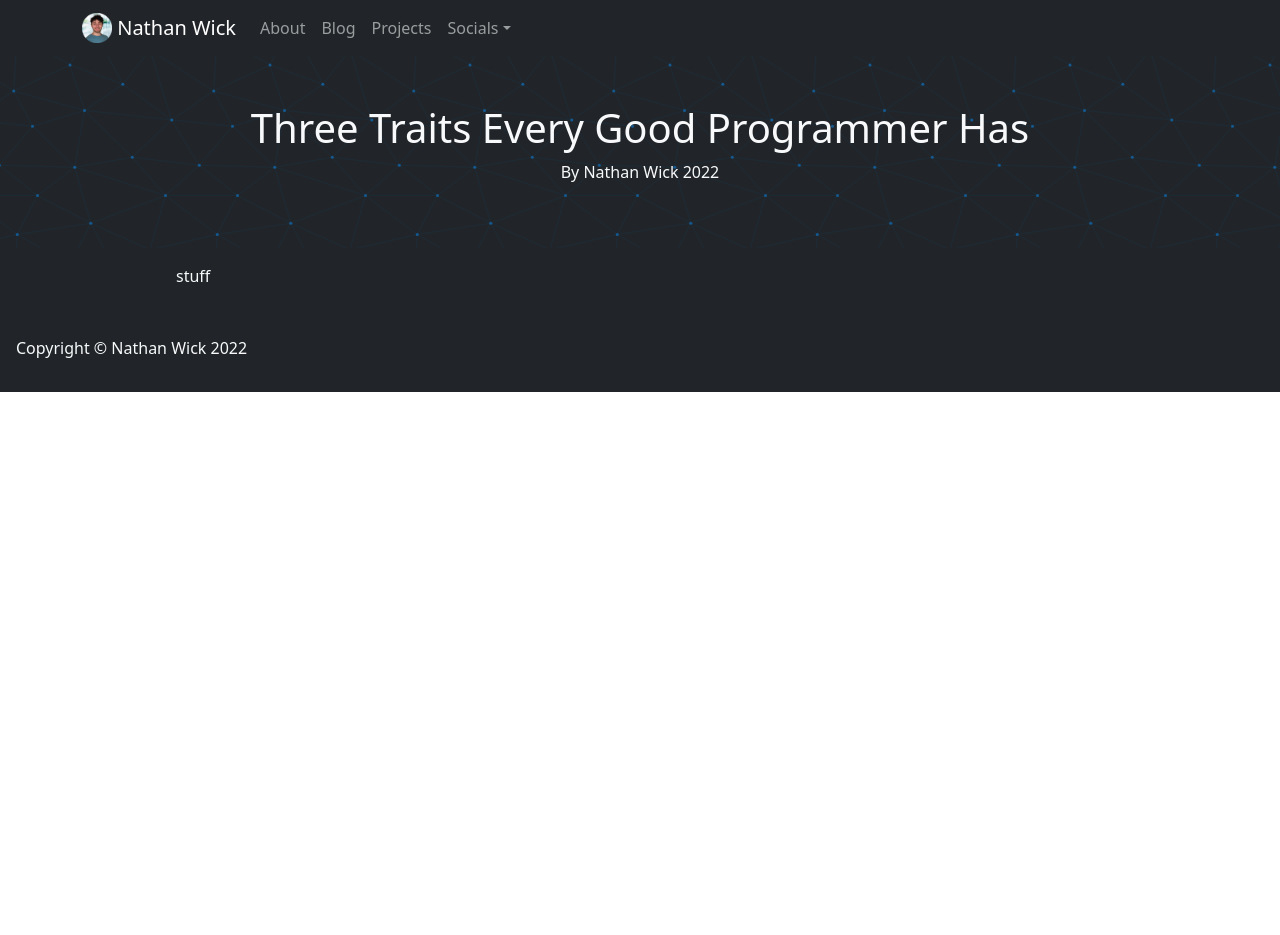
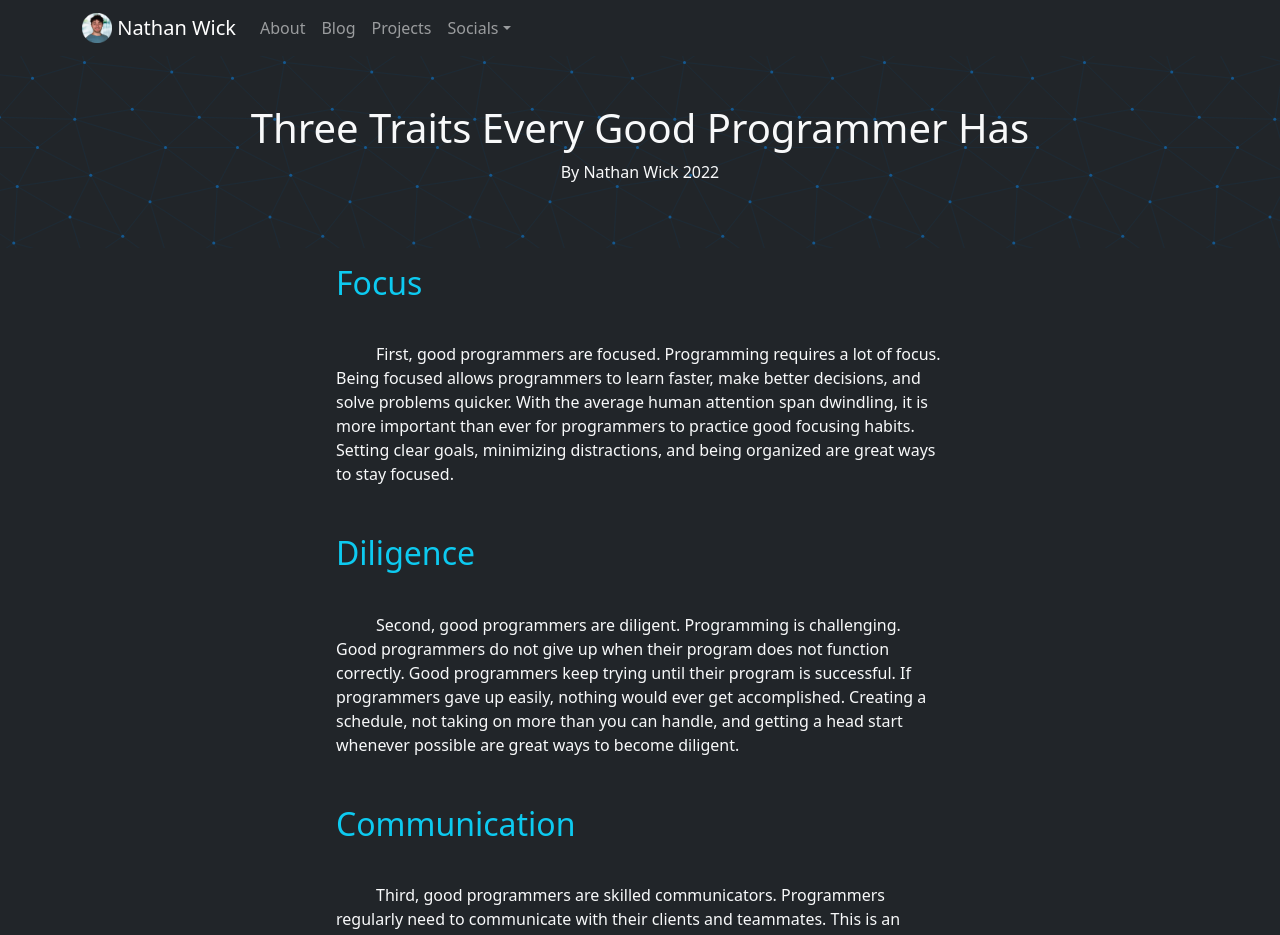
Before and after one commit to nathan-wick/nathan-wick-old, a React (Create React App) app in the folder nathan-wick/: page /blog/three-traits-every-good-programmer-has in a window 1280 px wide. Shown: the top 935 px of the page. Before the commit the page ends 800 px from the top, so only its background shows below. Built offline with nearby package versions, Linux system fonts and the light colour scheme.

Commit message:
Completed First Blog

```diff
--- /dev/null
+++ b/nathan-wick/src/components/Heading.tsx
@@ -0,0 +1,14 @@
+const Heading = (props: any) => {
+    return (
+        <div
+            className={`${props.isMobile ? `w-100` : `w-50`} m-auto p-3`}>
+            <h2
+                className='text-bright'>
+                {props.text}
+            </h2>
+        </div>
+    );
+}
+
+
+export default Heading;
--- a/nathan-wick/src/components/Testimonial.tsx
+++ b/nathan-wick/src/components/Testimonial.tsx
@@ -28,8 +28,7 @@ const Testimonial = (props: any) => {
                 }
                 {
                     props.relation ?
-                        <p
-                            className='text-bright'>
+                        <p>
                             {props.relation}
                         </p> : <></>
                 }
--- a/nathan-wick/src/components/Text.tsx
+++ b/nathan-wick/src/components/Text.tsx
@@ -1,8 +1,11 @@
 const Text = (props: any) => {
     return (
         <div
-            className={`mx-auto p-3 w-75`}>
-            <p>
+            className={`${props.isMobile ? `w-100` : `w-50`} m-auto p-3`}>
+            <p
+                style={{
+                    textIndent: '40px',
+                }}>
                 {props.text}
             </p>
         </div>
--- a/nathan-wick/src/components/views/About.tsx
+++ b/nathan-wick/src/components/views/About.tsx
@@ -121,50 +121,50 @@ const testimonials = [
     {
         image: AbbyStroupImage,
         name: 'Abby Stroup',
-        relation: 'Colleague',
+        relation: 'Colleague at the University of Cincinnati',
         text: '"Nathan and I worked in a group together for a Fundamentals of IT class at the University of Cincinnati. Nathan was an extremely valuable teammate during this project as he absolutely went above and beyond with the requirements for the assignment. He has great technical expertise in software development and works very well with others. Any team/company would be lucky to have him!"',
     },
     {
         image: BlakeSchriewerImage,
         name: 'Blake Schriewer',
-        relation: 'Colleague',
+        relation: 'Colleague at the University of Cincinnati',
         text: '"Nathan and I worked on a web application together and he went above and beyond to make it stand out. You can tell Nathan has a genuine passion for Software Development just by hearing the way he talks about his projects. Nathan is exactly the type of teammate you would want to work along side of. Nathan makes great suggestions, listens, and includes everyone. Working with Nathan was a pleasure."',
     },
     {
         image: DerrickAdkinsImage,
         name: 'Derrick Adkins',
-        relation: 'Colleague',
+        relation: 'Colleague at the University of Cincinnati',
         text: '"I worked with Nathan on a final project in a Web Development course at UC, in which he was an essential part of the group. He facilitated the development of the plan to execute and the delegation of tasks to team members as well as contributing a generous amount to the repository. Nathan is a strong programmer with good communication skills and I would be happy to collaborate with him again."',
     },
     {
         image: JeffSommerImage,
         name: 'Jeff Sommer',
-        relation: 'Professor',
+        relation: 'Professor at Sinclair Community College',
         text: '"I was the professor for five classes with Nathan: Introduction to Problem Solving Computer Programming, Information System Analysis and Design, C++ Software Development, Database Management, and Network Security. I have known him since January, 2019. Nathans work was consistently of high quality. He attended every class session, completed assignments on time, actively participated in course discussions, and demonstrated professionalism in our correspondence. A great strength that Nathan has developed is problem-solving. When faced with problems completing assignments, he took the the time to generate possible solutions and tests before asking for help. Doing so well in the variety of classes that Nathan had with me tells me that he would be valuable in many information technology roles. He is not just a programmer, he is well rounded in many aspects of computing systems. Nathan has a positive attitude, demonstrates technological proficiency, and is a pleasure to work with."',
     },
     {
         image: JacobMacleodImage,
         name: 'Jacob Macleod',
-        relation: 'Colleague',
+        relation: 'Colleague at the University of Cincinnati',
         text: '"I got to know Nathan through developing the website project called "Games Galore" during the Spring Semester of 2022 at the University of Cincinnati. The website was built with the ASP.NET framework and connects to a database of video games for the data that is used on the website. He excelled at working on the frontend of the website, as well as the backend, to help create a website that looks great and functions well. He always attended meetings and responded quickly to messages concerning the project. He also has a great attitude for collaborating with others and discussing the development of the project in meetings. Some of the specific skills he used on the project includes the use of the programming languages C#, HTML, and CSS. From my experience with him, I can say that he would be a great person to collaborate with and someone who can contribute very much to a project."',
     },
     {
         image: AnthonyFoliviImage,
         name: 'Anthony Folivi',
-        relation: 'Colleague',
+        relation: 'Colleague at the University of Cincinnati',
         text: '"Nathan is a detailed software developer with vast knowledge of Software Development. He gives a lot of thought for user experience. He delivers on time with the utmost of professional outlook."',
 
     },
     {
         image: AlexisConnerImage,
         name: 'Alexis Conner',
-        relation: 'Colleague',
+        relation: 'Colleague at the University of Cincinnati',
         text: '"Nathan goes above and beyond to help his teammates no matter the situation. He always makes sure everyone feels included and is a great peer, as well as a leader!"',
     },
     {
         image: AlexanderSpurlockImage,
         name: 'Alexander Spurlock',
-        relation: 'Colleague',
+        relation: 'Colleague at the University of Cincinnati',
         text: '"It was very enjoyable to work with Nathan on our Android app project. He organized, and attended of course, all of the meetings. Additionally, he reached out to others if he saw them struggle by giving unique perspectives and just a helping hand. Nathan is a good teammate to have and I look forward to working with him some, if such a time arises."',
     },
 ];
--- a/nathan-wick/src/components/views/blogs/ThreeTraitsEveryGoodProgrammerHas.tsx
+++ b/nathan-wick/src/components/views/blogs/ThreeTraitsEveryGoodProgrammerHas.tsx
@@ -1,6 +1,7 @@
 import { Helmet } from 'react-helmet';
 import Header from '../../Header';
 import Text from '../../Text';
+import Heading from '../../Heading';
 
 const ThreeTraitsEveryGoodProgrammerHas = (props: any) => {
     return (
@@ -13,8 +14,24 @@ const ThreeTraitsEveryGoodProgrammerHas = (props: any) => {
             <Header
                 title='Three Traits Every Good Programmer Has'
                 subtitle='By Nathan Wick 2022' />
+            <Heading
+                text='Focus'
+                isMobile={props.isMobile} />
             <Text
-                text='stuff' />
+                text='First, good programmers are focused. Programming requires a lot of focus. Being focused allows programmers to learn faster, make better decisions, and solve problems quicker. With the average human attention span dwindling, it is more important than ever for programmers to practice good focusing habits. Setting clear goals, minimizing distractions, and being organized are great ways to stay focused.'
+                isMobile={props.isMobile} />
+            <Heading
+                text='Diligence'
+                isMobile={props.isMobile} />
+            <Text
+                text='Second, good programmers are diligent. Programming is challenging. Good programmers do not give up when their program does not function correctly. Good programmers keep trying until their program is successful. If programmers gave up easily, nothing would ever get accomplished. Creating a schedule, not taking on more than you can handle, and getting a head start whenever possible are great ways to become diligent.'
+                isMobile={props.isMobile} />
+            <Heading
+                text='Communication'
+                isMobile={props.isMobile} />
+            <Text
+                text='Third, good programmers are skilled communicators. Programmers regularly need to communicate with their clients and teammates. This is an important skill that is often overlooked by new programmers. Poor communication between the programmer and clients or teammates is frustrating for everyone involved. Listening more than speaking, knowing what you say, and staying aware of misunderstandings are great ways to become a skilled communicator.'
+                isMobile={props.isMobile} />
         </>
     );
 };
```
